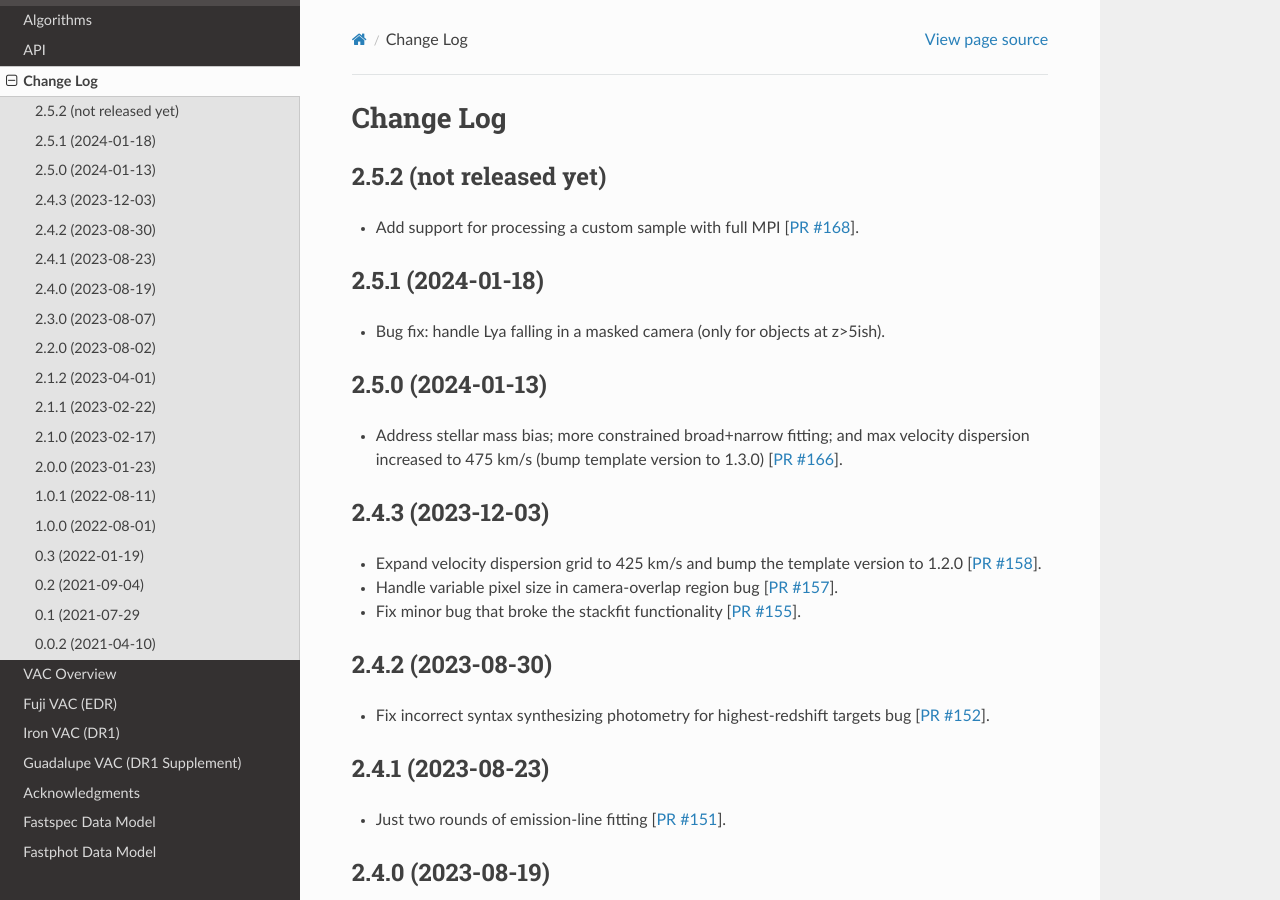
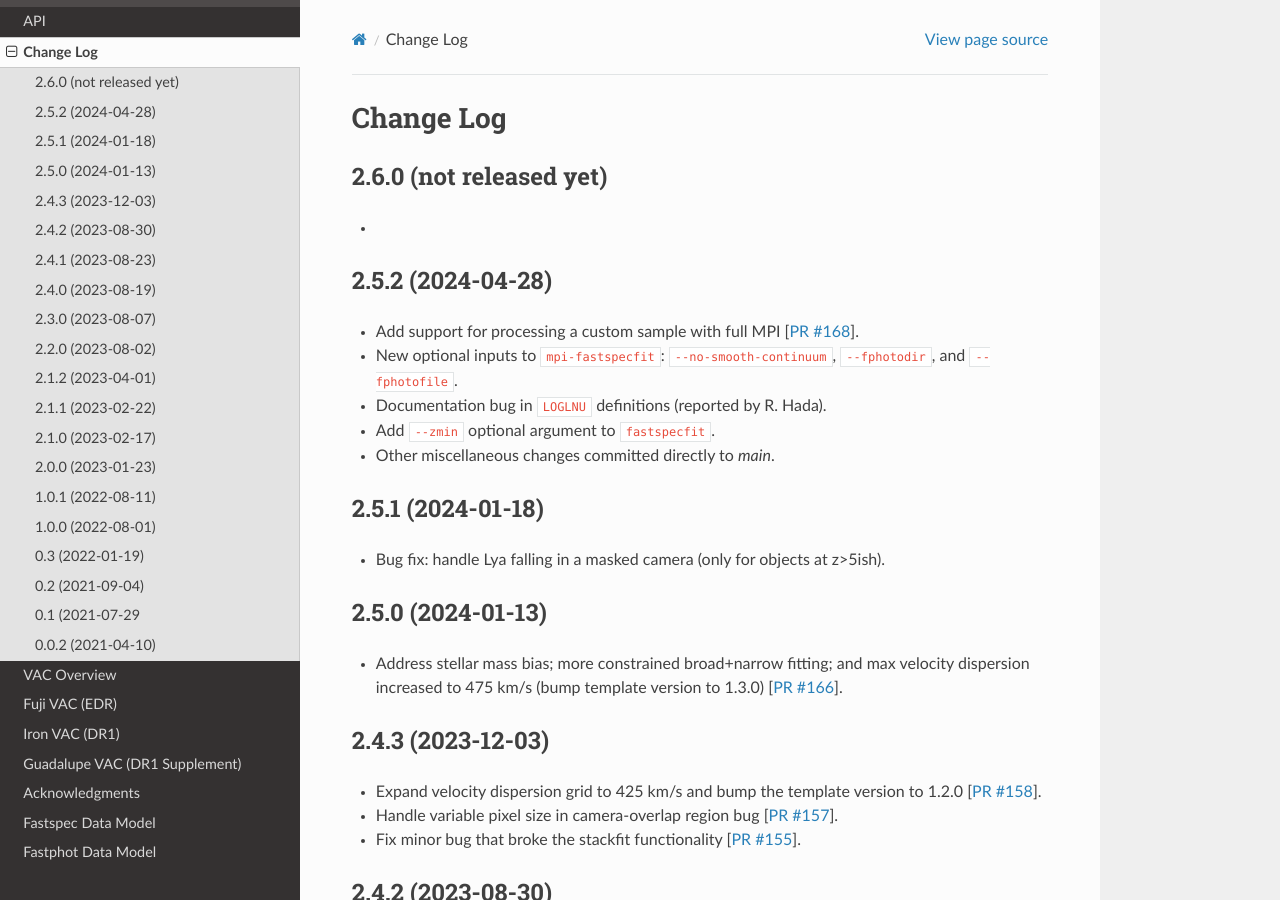
Before and after one commit to desihub/fastspecfit, a Sphinx documentation site: the page built from doc/changes.rst, in a window 1280 px wide and 900 px high. Built offline with Sphinx 7.4.7 and the Read the Docs theme 2.0.0, drawn with Linux system fonts in a browser that asks for light colours.

Commit message:
update change log

```diff
--- a/doc/changes.rst
+++ b/doc/changes.rst
@@ -2,10 +2,20 @@
 Change Log
 ==========
 
-2.5.2 (not released yet)
+2.6.0 (not released yet)
 ------------------------
 
+*
+
+2.5.2 (2024-04-28)
+------------------
+
 * Add support for processing a custom sample with full MPI [`PR #168`_].
+* New optional inputs to ``mpi-fastspecfit``: ``--no-smooth-continuum``,
+  ``--fphotodir``, and ``--fphotofile``.
+* Documentation bug in ``LOGLNU`` definitions (reported by R. Hada).
+* Add ``--zmin`` optional argument to ``fastspecfit``.
+* Other miscellaneous changes committed directly to `main`.
 
 .. _`PR #168`: https://github.com/desihub/fastspecfit/pull/168
 
```
